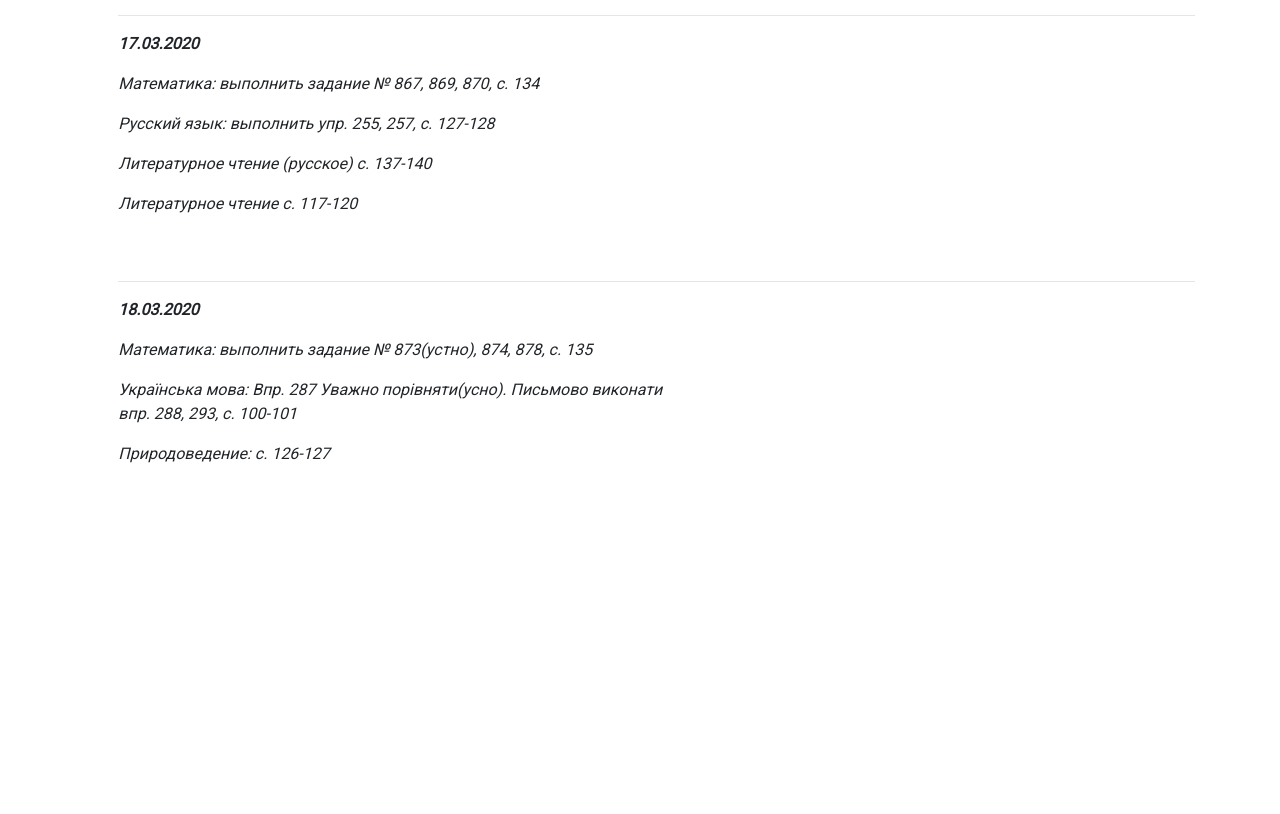
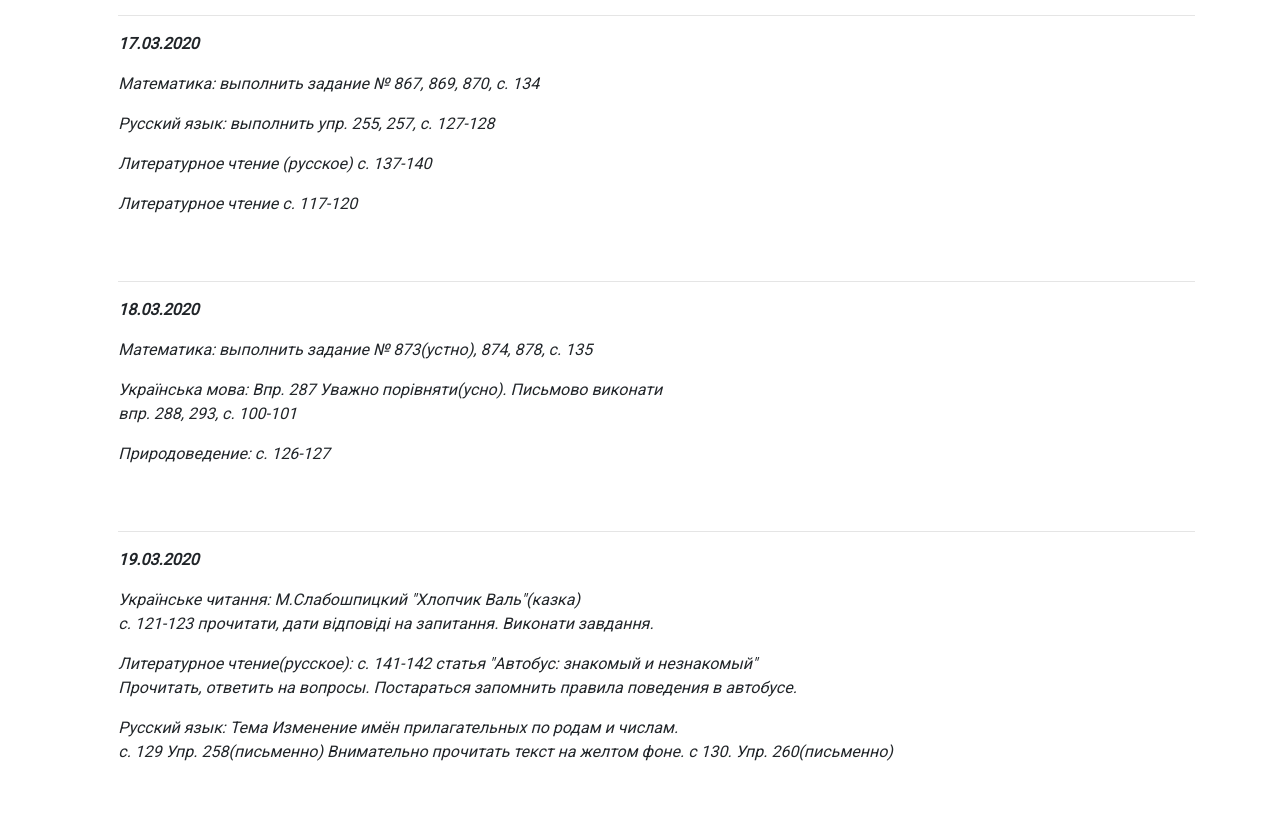
Before and after one commit to Qalanc/karpova, a plain HTML site: page index.html in a window 1280 px wide. Shown: the part 1046-1860 px from the top of the page. Before the commit the page ends 1561 px from the top, so only its background shows below. Drawn offline with nearby package versions, Linux system fonts and the light colour scheme.

Commit message:
Update index.html

```diff
--- a/index.html
+++ b/index.html
@@ -47,6 +47,16 @@
 				впр. 288, 293, с. 100-101</p>
 				<p>Природоведение: с. 126-127</p>
 			</section>
+			<section>
+				<hr>
+				<p class="date">19.03.2020</p>
+				<p>Українське читання: М.Слабошпицкий "Хлопчик Валь"(казка)<br>
+				с. 121-123 прочитати, дати відповіді на запитання. Виконати завдання.</p>
+				<p>Литературное чтение(русское): с. 141-142 статья "Автобус: знакомый и незнакомый"<br>
+				Прочитать, ответить на вопросы. Постараться запомнить правила поведения в автобусе.</p>
+				<p>Русский язык: Тема Изменение имён прилагательных по родам и числам.<br>
+				с. 129 Упр. 258(письменно) Внимательно прочитать текст на желтом фоне. с 130. Упр. 260(письменно)</p>
+			</section>
 		</article>
 		</div>
 	</div>
```
